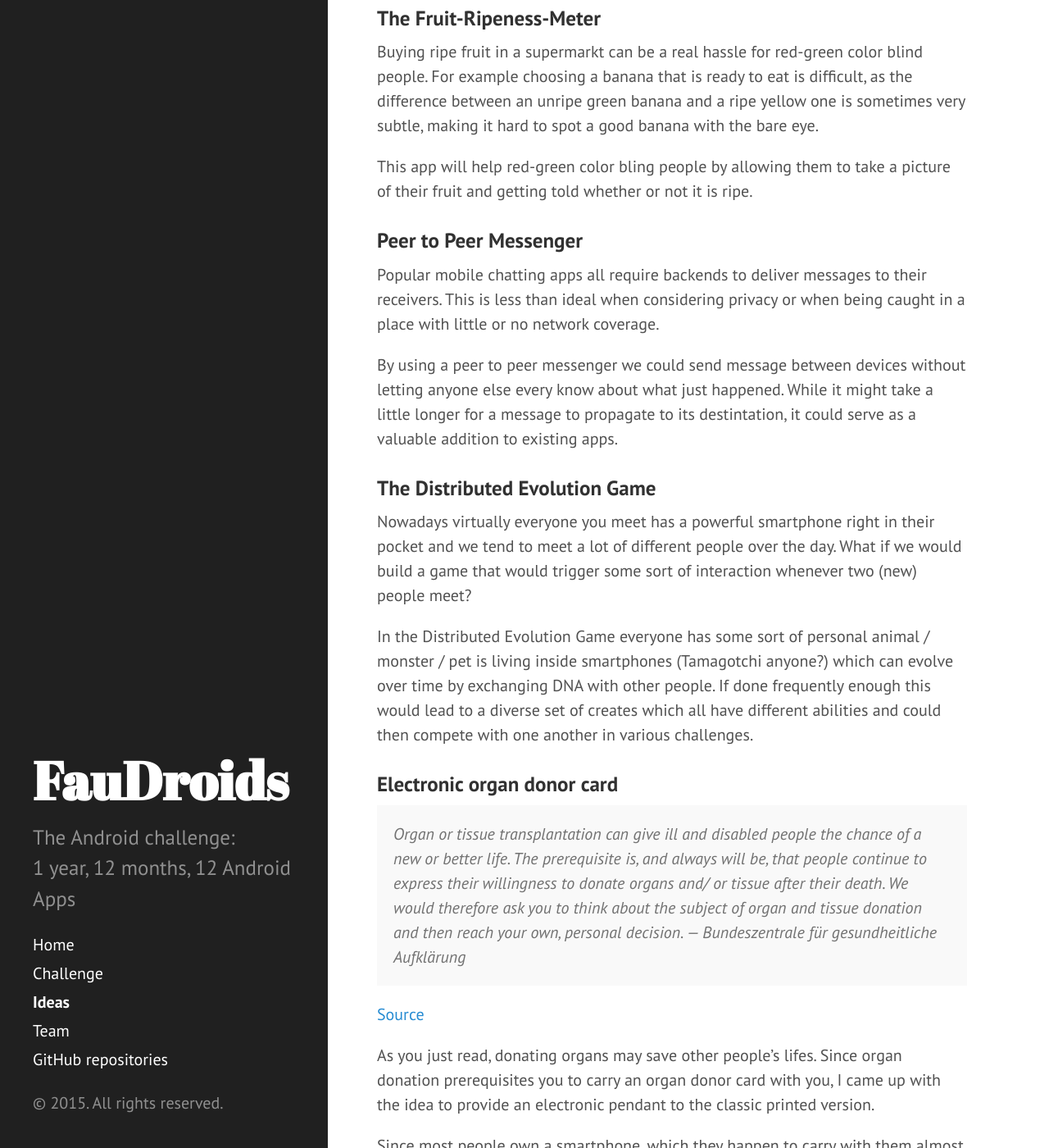
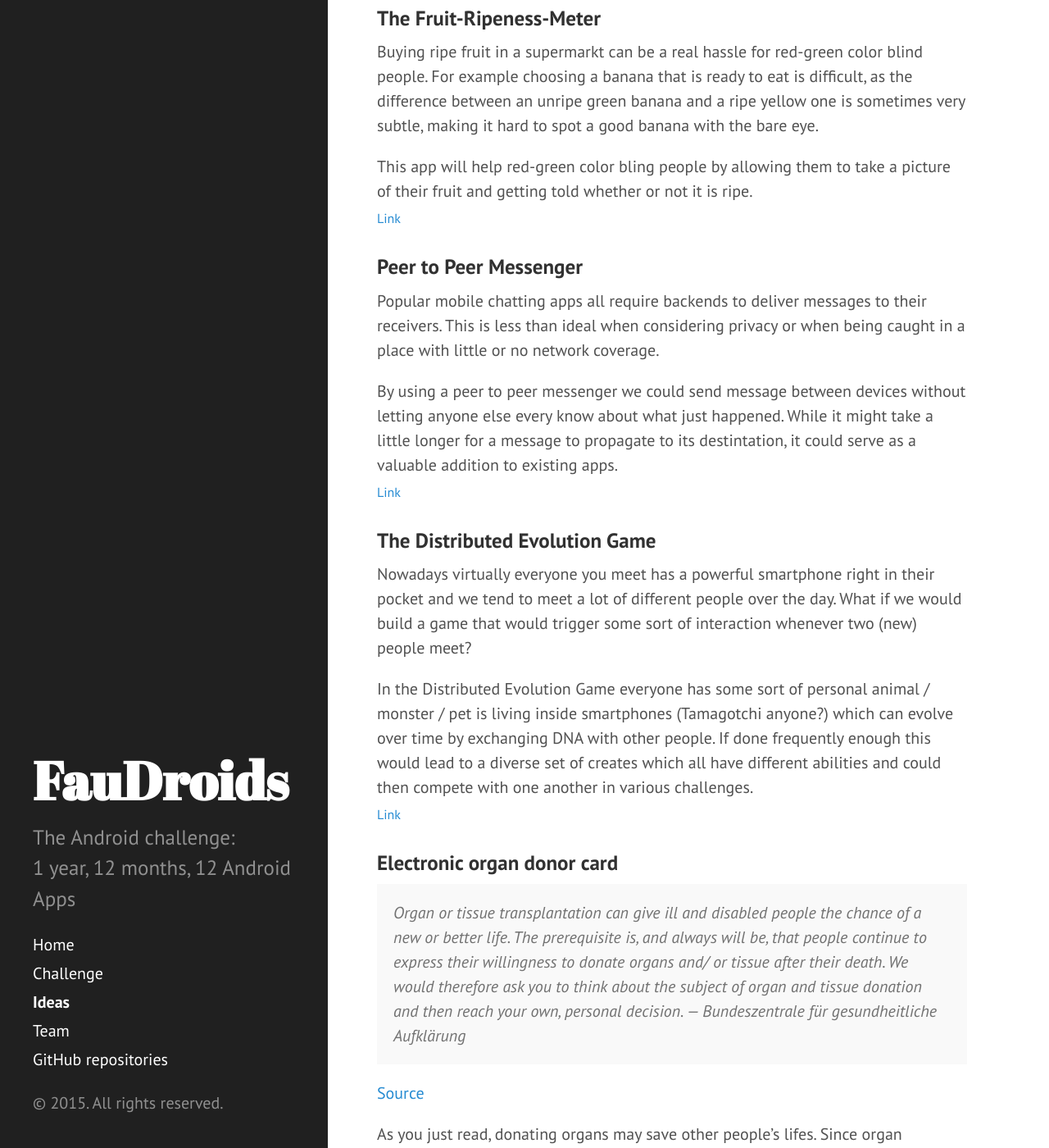
Before and after one commit to Haroenv/FauDroids.github.io, a Jekyll site: the page built from ideas.md, in a window 1280 px wide and 1400 px high, scrolled down 313 px. Shown: the whole window at 82% size. Built offline with Jekyll 4.4.1, drawn with Linux system fonts in a browser that asks for light colours; Markdown is read by kramdown in place of the engine named in the settings.

Commit message:
Added idea url to each idea

```diff
--- a/_includes/head.html
+++ b/_includes/head.html
@@ -19,6 +19,7 @@
   <link rel="stylesheet" href="{{ site.baseurl }}/public/css/syntax.css">
   <link rel="stylesheet" href="{{ site.baseurl }}/public/css/hyde.css">
   <link rel="stylesheet" href="{{ site.baseurl }}/public/css/team.css">
+  <link rel="stylesheet" href="{{ site.baseurl }}/public/css/ideas.css">
   <link rel="stylesheet" href="http://fonts.googleapis.com/css?family=PT+Sans:400,400italic,700|Abril+Fatface">
 
   <!-- Icons -->
--- a/ideas.md
+++ b/ideas.md
@@ -13,6 +13,21 @@ This is a loosely organized list of potential Android app ideas, their
 intentions and target groups.
 
 {% for idea in site.data.ideas %}
+
+<a name="{{ idea.name }}"></a>
 ### {{ idea.title }}
 {{ idea.content }}
+
+<script type="text/javascript">
+function show_idea_link{{ forloop.index }}() {
+	document.getElementById('idea_link{{ forloop.index }}').style.display = 'block';
+	document.getElementById('show_idea_link{{ forloop.index }}').style.display = 'none';
+}
+</script>
+<div class="idea-share">
+<a class="ideas-share-button" id="show_idea_link{{ forloop.index}}" onClick="show_idea_link{{ forloop.index }}()">Link</a>
+<a class="ideas-share-link" id="idea_link{{ forloop.index }}" href="#{{ idea.name }}">{{ site.url }}{{ site.baseurl }}ideas#{{ idea.name }}</a>
+</div>
+
+
 {% endfor %}
--- /dev/null
+++ b/public/css/ideas.css
@@ -0,0 +1,14 @@
+.idea-share{
+  margin-top:-0.9rem;
+}
+
+
+.ideas-share-button{
+  font-size:0.8rem;
+  cursor:pointer;
+}
+
+.ideas-share-link{
+  font-size:0.8rem;
+  display:none;
+}
```
Also changed, not shown: _data/ideas.yml (+7 -5 lines).
